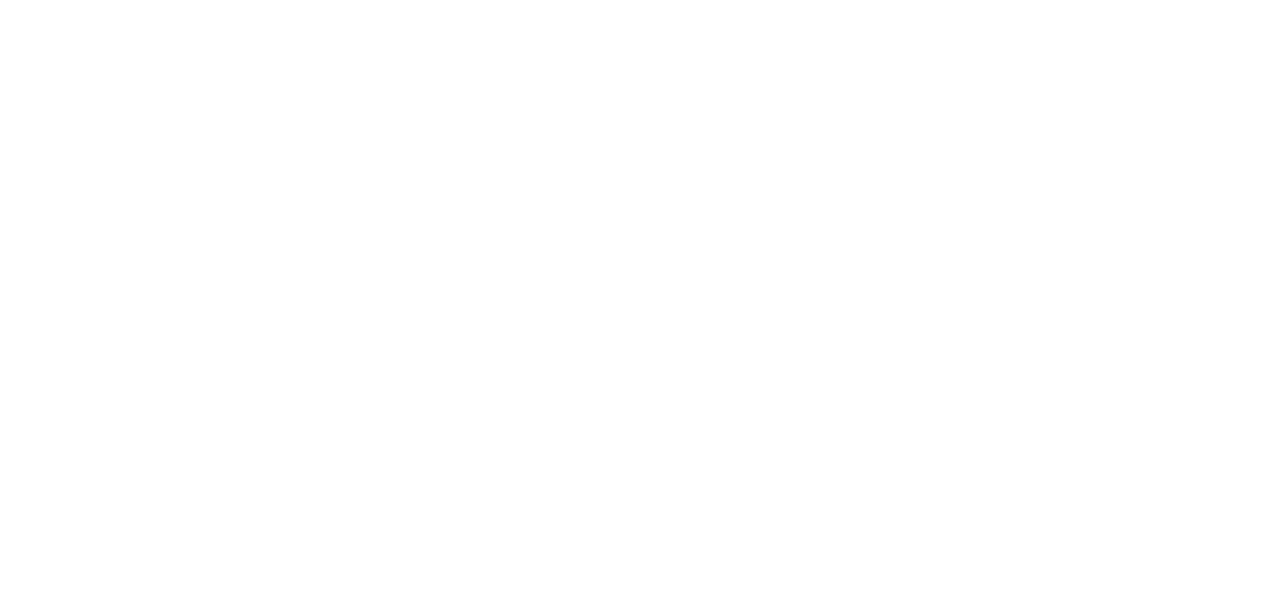
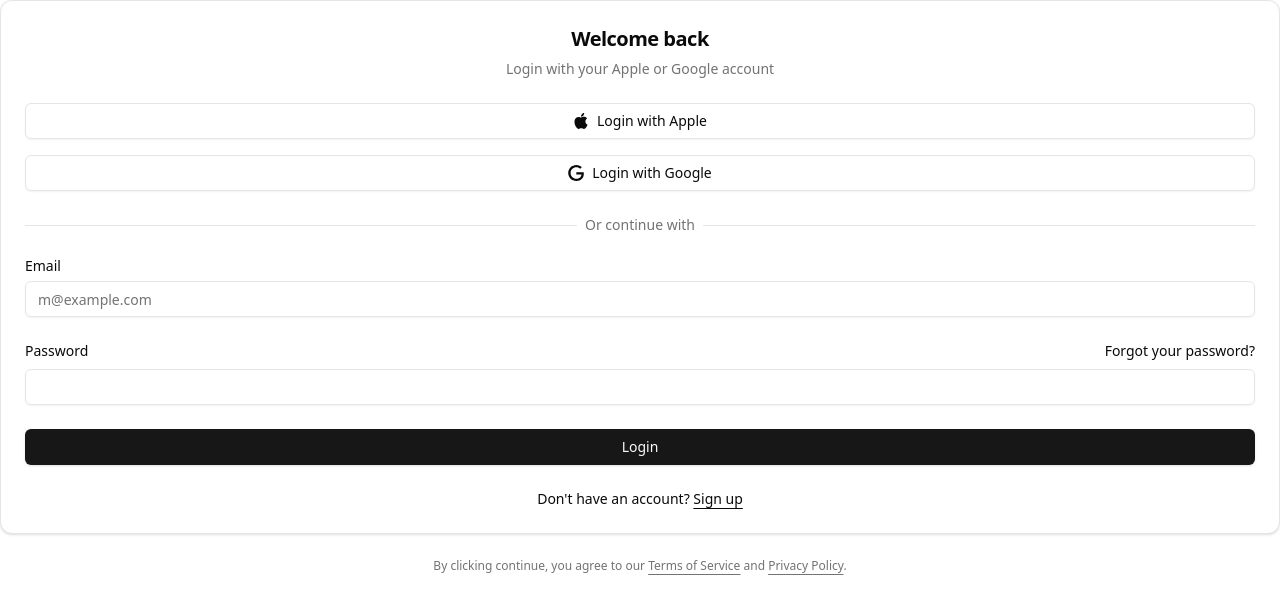
Before and after one commit to orlein/bad-bobjibs, a React (Vite) app: page /login in a window 1280 px wide. Before the commit this address had no page. Shown: the top 614 px of the page. Built offline with nearby package versions, Linux system fonts and the light colour scheme.

Commit message:
✨ Login

```diff
--- a/src/App.tsx
+++ b/src/App.tsx
@@ -3,6 +3,7 @@
 import { BrowserRouter, Route, Routes } from 'react-router';
 import Home from './pages/home';
 import { QueryClient, QueryClientProvider } from '@tanstack/react-query';
+import Login from './pages/login';
 
 const queryClient = new QueryClient();
 
@@ -13,6 +14,7 @@
         <BrowserRouter>
           <Routes>
             <Route index element={<Home />} />
+            <Route path="login" element={<Login />} />
           </Routes>
         </BrowserRouter>
       </Provider>
--- /dev/null
+++ b/src/components/ui/login-form.tsx
@@ -0,0 +1,96 @@
+import { cn } from '@/lib/utils';
+import { Button } from '@/components/ui/button';
+import {
+  Card,
+  CardContent,
+  CardDescription,
+  CardHeader,
+  CardTitle,
+} from '@/components/ui/card';
+import { Input } from '@/components/ui/input';
+import { Label } from '@/components/ui/label';
+
+export default function LoginForm({
+  className,
+  ...props
+}: React.ComponentPropsWithoutRef<'div'>) {
+  return (
+    <div className={cn('flex flex-col gap-6', className)} {...props}>
+      <Card>
+        <CardHeader className="text-center">
+          <CardTitle className="text-xl">Welcome back</CardTitle>
+          <CardDescription>
+            Login with your Apple or Google account
+          </CardDescription>
+        </CardHeader>
+        <CardContent>
+          <form>
+            <div className="grid gap-6">
+              <div className="flex flex-col gap-4">
+                <Button variant="outline" className="w-full">
+                  <svg xmlns="http://www.w3.org/2000/svg" viewBox="0 0 24 24">
+                    <path
+                      d="M12.152 6.896c-.948 0-2.415-1.078-3.96-1.04-2.04.027-3.91 1.183-4.961 3.014-2.117 3.675-.546 9.103 1.519 12.09 1.013 1.454 2.208 3.09 3.792 3.039 1.52-.065 2.09-.987 3.935-.987 1.831 0 2.35.987 3.96.948 1.637-.026 2.676-1.48 3.676-2.948 1.156-1.688 1.636-3.325 1.662-3.415-.039-.013-3.182-1.221-3.22-4.857-.026-3.04 2.48-4.494 2.597-4.559-1.429-2.09-3.623-2.324-4.39-2.376-2-.156-3.675 1.09-4.61 1.09zM15.53 3.83c.843-1.012 1.4-2.427 1.245-3.83-1.207.052-2.662.805-3.532 1.818-.78.896-1.454 2.338-1.273 3.714 1.338.104 2.715-.688 3.559-1.701"
+                      fill="currentColor"
+                    />
+                  </svg>
+                  Login with Apple
+                </Button>
+                <Button variant="outline" className="w-full">
+                  <svg xmlns="http://www.w3.org/2000/svg" viewBox="0 0 24 24">
+                    <path
+                      d="M12.48 10.92v3.28h7.84c-.24 1.84-.853 3.187-1.787 4.133-1.147 1.147-2.933 2.4-6.053 2.4-4.827 0-8.6-3.893-8.6-8.72s3.773-8.72 8.6-8.72c2.6 0 4.507 1.027 5.907 2.347l2.307-2.307C18.747 1.44 16.133 0 12.48 0 5.867 0 .307 5.387.307 12s5.56 12 12.173 12c3.573 0 6.267-1.173 8.373-3.36 2.16-2.16 2.84-5.213 2.84-7.667 0-.76-.053-1.467-.173-2.053H12.48z"
+                      fill="currentColor"
+                    />
+                  </svg>
+                  Login with Google
+                </Button>
+              </div>
+              <div className="relative text-center text-sm after:absolute after:inset-0 after:top-1/2 after:z-0 after:flex after:items-center after:border-t after:border-border">
+                <span className="relative z-10 bg-background px-2 text-muted-foreground">
+                  Or continue with
+                </span>
+              </div>
+              <div className="grid gap-6">
+                <div className="grid gap-2">
+                  <Label htmlFor="email">Email</Label>
+                  <Input
+                    id="email"
+                    type="email"
+                    placeholder="m@example.com"
+                    required
+                  />
+                </div>
+                <div className="grid gap-2">
+                  <div className="flex items-center">
+                    <Label htmlFor="password">Password</Label>
+                    <a
+                      href="#"
+                      className="ml-auto text-sm underline-offset-4 hover:underline"
+                    >
+                      Forgot your password?
+                    </a>
+                  </div>
+                  <Input id="password" type="password" required />
+                </div>
+                <Button type="submit" className="w-full">
+                  Login
+                </Button>
+              </div>
+              <div className="text-center text-sm">
+                Don&apos;t have an account?{' '}
+                <a href="#" className="underline underline-offset-4">
+                  Sign up
+                </a>
+              </div>
+            </div>
+          </form>
+        </CardContent>
+      </Card>
+      <div className="text-balance text-center text-xs text-muted-foreground [&_a]:underline [&_a]:underline-offset-4 [&_a]:hover:text-primary  ">
+        By clicking continue, you agree to our <a href="#">Terms of Service</a>{' '}
+        and <a href="#">Privacy Policy</a>.
+      </div>
+    </div>
+  );
+}
--- /dev/null
+++ b/src/pages/login.tsx
@@ -0,0 +1,10 @@
+import LoginForm from '@/components/ui/login-form';
+import React from 'react';
+
+export default function Login() {
+  return (
+    <div>
+      <LoginForm />
+    </div>
+  );
+}
```
